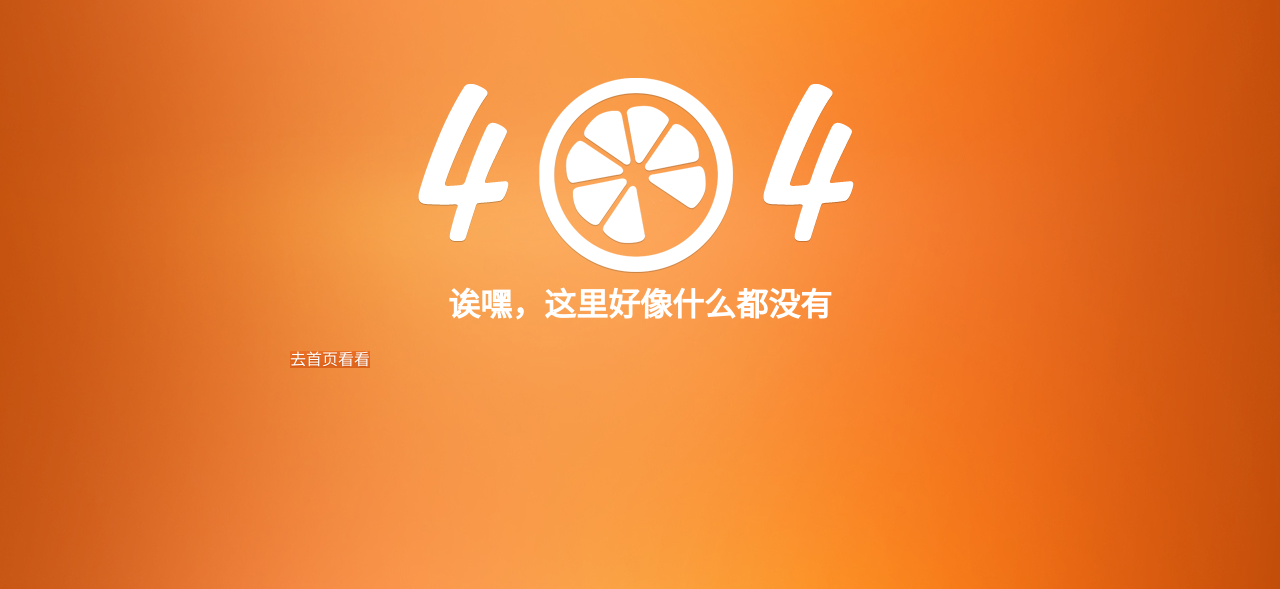
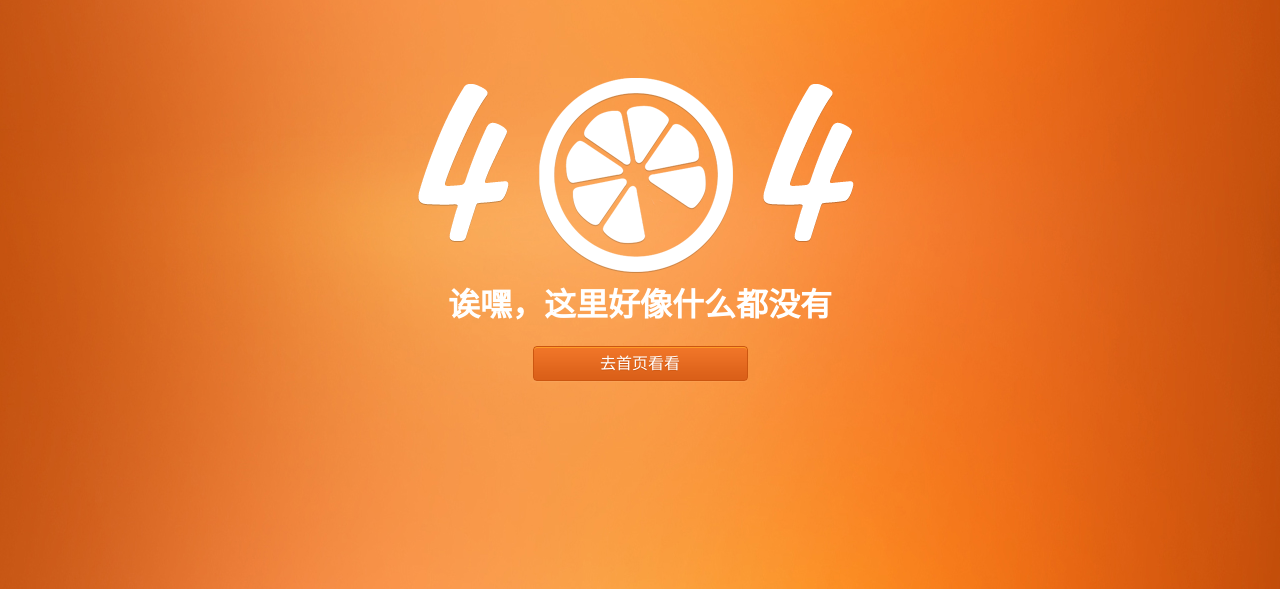
Before and after one commit to Leovim/blog, a Flask app: template templates/404.html in a window 1280 px wide. Shown: the part 211-800 px from the top of the page. Run offline with Flask 2, Linux system fonts and the light colour scheme; the template is opened without the code that fills it, so the values that code supplies are empty.

Commit message:
404.html complete.

```diff
--- a/templates/404.html
+++ b/templates/404.html
@@ -4,16 +4,16 @@
     <title>Not Found</title>
     <style type="text/css">
       body {
-        background: url('img/404bg.jpg') no-repeat;
+        background: url('/static/img/404bg.jpg') no-repeat;
         /*background-size-height: 100%;
-        background-size-width: 100%; */
+        background-size-width: 100%;*/
         height: 100%;
         width: 100%;
         z-index: -1;
       }
       .not-found {
         display: block;
-        background: url('img/404.png') no-repeat;
+        background: url('/static/img/404.png') no-repeat;
         width: 700px;
         height: 380px;
         position: absolute;
@@ -33,20 +33,25 @@
         color: #fff;
         text-align: center;
       }
-      .button {
+      a {
+        display: block;
+        background: url('/static/img/button.png') no-repeat center center;
         text-decoration: none;
         text-shadow: 0 1px 0 #cc5610;
-        background: url('img/button.png') no-repeat center center;
         height: 36px;
-        width: 215px;
+        width: 700px;
+        line-height: 36px;
       }
     </style>
+    <!-- <style type="text/css" src="css/404.css"></style> -->
   </head>
   <body>
-    <div class="not-found">
-      <div class="tip">
-        <h1>诶嘿，这里好像什么都没有</h1>
-        <a href="#" class="button">去首页看看</a>
+    <div class="main">
+      <div class="not-found">
+        <div class="tip">
+          <h1>诶嘿，这里好像什么都没有</h1>
+          <a href="#">去首页看看</a>
+        </div>
       </div>
     </div>
   </body>
```
